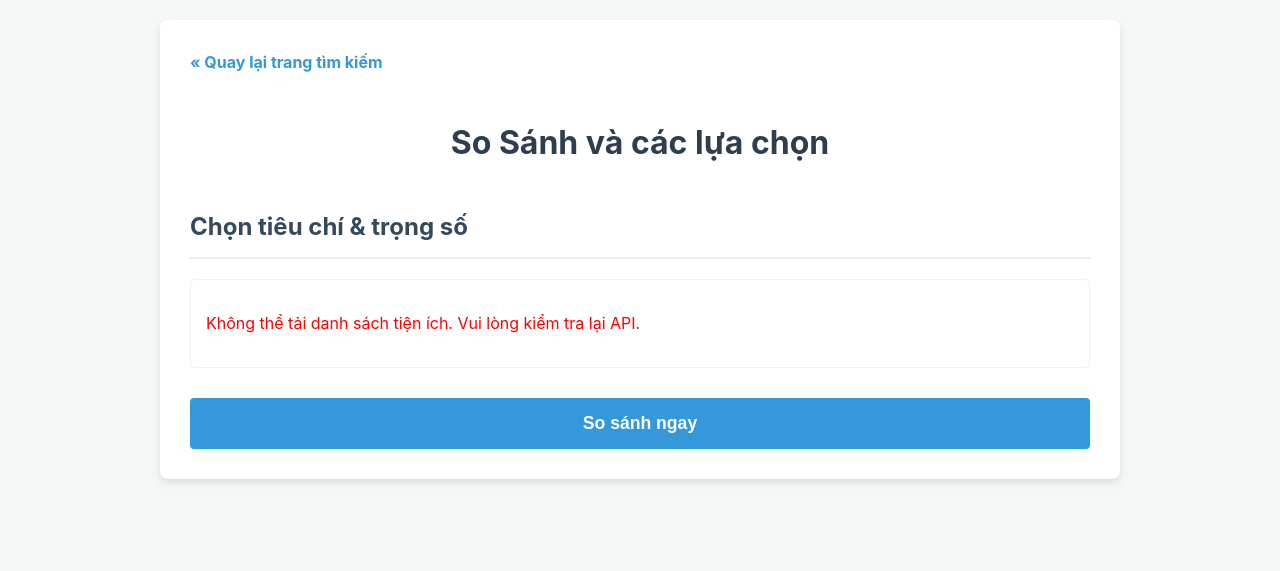
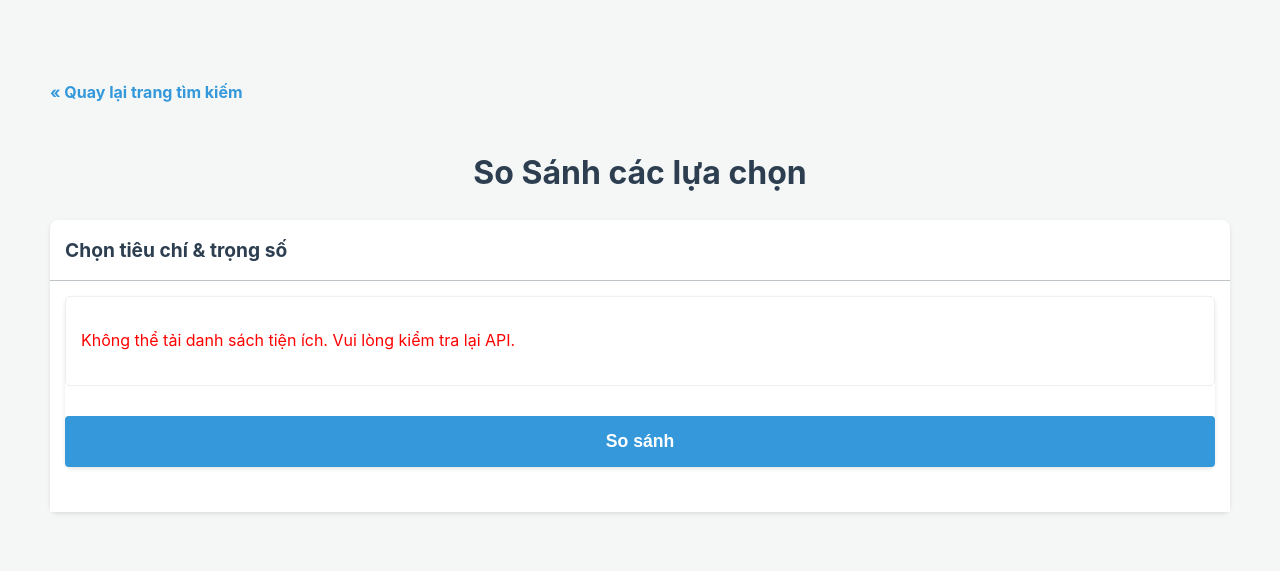
Before and after one commit to Tran-Ngoc-Bao/Decision_Support_System, a Python web app: template app/web/template/compare.html in a window 1280 px wide. Shown: the top 571 px of the page. Run offline with Jinja, Linux system fonts and the light colour scheme; the template is opened without the code that fills it, so the values that code supplies are empty.

Commit message:
minhhn: update UI

```diff
--- /dev/null
+++ b/app/web/static/css/base.css
@@ -0,0 +1,67 @@
+/* ==========================================================================
+   Base Styles - Các style chung cho toàn bộ trang web
+   ========================================================================== */
+
+body {
+    font-family: -apple-system, BlinkMacSystemFont, "Segoe UI", Roboto, "Helvetica Neue", Arial, sans-serif;
+    line-height: 1.6;
+    margin: 0;
+    padding: 20px;
+    background-color: #f4f7f6;
+    color: #333;
+}
+
+.main-container {
+    max-width: 1200px;
+    margin: 30px auto; /* Căn giữa và tạo khoảng cách trên dưới */
+    padding: 30px;
+    border-radius: 8px;
+    /*box-shadow: 0 4px 8px rgba(0,0,0,0.1);*/
+}
+
+/*
+ * Lớp tiện ích (Utility Class) cho các khối panel/box chung
+ * Cung cấp nền trắng, bo góc và bóng đổ nhất quán.
+ */
+.panel {
+    background: #fff;
+    border-radius: 8px;
+    box-shadow: 0 2px 4px rgba(0,0,0,0.1);
+    margin-bottom: 30px;
+}
+
+h1 {
+    text-align: center;
+    color: #2c3e50;
+}
+
+h2 {
+    color: #34495e;
+    border-bottom: 2px solid #ecf0f1;
+    padding-bottom: 10px;
+    margin-top: 40px;
+}
+
+a {
+    color: #3498db;
+}
+
+.collapsible-header {
+    color: #2c3e50;
+    cursor: pointer;
+    padding: 15px;
+    width: inherit;
+    border-bottom: 1px solid #bdc3c7;
+    text-align: left;
+    outline: none;
+    font-size: 1.2rem;
+    font-weight: bold;
+    user-select: none;
+    margin-bottom: 0;
+    margin-top: 0;
+}
+
+.collapsible-content {
+    background-color: #fff;
+    padding: 15px
+}
--- a/app/web/static/css/compare.css
+++ b/app/web/static/css/compare.css
@@ -1,34 +1,3 @@
-body {
-    font-family: -apple-system, BlinkMacSystemFont, "Segoe UI", Roboto, "Helvetica Neue", Arial, sans-serif;
-    line-height: 1.6;
-    margin: 0;
-    padding: 20px;
-    background-color: #f4f7f6;
-    color: #333;
-}
-
-.compare-container {
-    max-width: 900px;
-    margin: auto;
-    background: #fff;
-    padding: 30px;
-    border-radius: 8px;
-    box-shadow: 0 4px 8px rgba(0,0,0,0.1);
-}
-
-h1 {
-    text-align: center;
-    color: #2c3e50;
-    margin-bottom: 30px;
-}
-
-h2 {
-    color: #34495e;
-    border-bottom: 2px solid #ecf0f1;
-    padding-bottom: 10px;
-    margin-top: 40px;
-}
-
 .back-link {
     display: inline-block;
     margin-bottom: 20px;
@@ -42,7 +11,10 @@
 }
 
 #compare-form {
-    margin-top: 20px;
+    background: #fff;
+    border-radius: 8px;
+    box-shadow: 0 2px 4px rgba(0,0,0,0.1);
+    margin-bottom: 30px;
 }
 
 .amenities-container {
@@ -127,25 +151,19 @@
     font-weight: bold;
 }
 
-.collapsible-section {
-    margin-bottom: 20px;
-}
-
-.collapsible-header {
-    background-color: #ecf0f1;
-    color: #2c3e50;
-    cursor: pointer;
-    padding: 15px;
-    width: 100%;
-    border: none;
-    text-align: left;
-    outline: none;
-    font-size: 1.2rem;
-    border-radius: 5px;
-    user-select: none; /* Ngăn chọn văn bản khi click */
-}
-
 .toggle-icon {
     float: right;
     font-weight: bold;
 }
+
+.rank-cell {
+    font-size: 1.2em;
+    font-weight: bold;
+    text-align: center !important;
+    color: #3498db;
+}
+
+.score-cell {
+    font-weight: bold;
+    color: #27ae60;
+}
--- a/app/web/static/js/compare.js
+++ b/app/web/static/js/compare.js
@@ -51,7 +51,7 @@
     fetchAmenities();
 
     const form = document.getElementById("compare-form");
-    const resultsDiv = document.getElementById("results");
+    const resultsDiv = document.getElementById("results-compare");
 
     form.addEventListener("submit", async (e) => {
         e.preventDefault();
@@ -121,50 +121,47 @@
             return;
         }
 
-        let idealCriteriaHtml = '';
+        let idealSolutionsHtml = '';
         if (idealBest && idealWorst) {
-            idealCriteriaHtml = `
+            idealSolutionsHtml = `
                 <div class="collapsible-section">
-                    <h2 class="collapsible-header">Tiêu chí lý tưởng và tồi nhất <span class="toggle-icon">-</span></h2>
+                    <h2 class="collapsible-header">Bảng Tiêu Chí Lý Tưởng <span class="toggle-icon">-</span></h2>
                     <div class="collapsible-content" style="display: block;">
-                        <div class="ideal-criteria">
-                            <div class="ideal-card">
-                                <h3>Lý tưởng (Ideal Best)</h3>
-                                <p><strong>Giá:</strong> ${idealBest.price.toFixed(2)} triệu</p>
-                                <p><strong>Diện tích:</strong> ${idealBest.acreage.toFixed(2)} m²</p>
-                                <p><strong>Tỉ lệ diện tích/giá:</strong> ${idealBest.acreage_ratio.toFixed(3)}</p>
-                                <p><strong>Điểm tiện ích:</strong> ${idealBest.amenities_w.toFixed(3)}</p>
-                                <p><strong>Tỉ lệ tiện ích/giá:</strong> ${idealBest.amenities_ratio.toFixed(3)}</p>
-                            </div>
-                            <div class="ideal-card">
-                                <h3>Tồi nhất (Ideal Worst)</h3>
-                                <p><strong>Giá:</strong> ${idealWorst.price.toFixed(2)} triệu</p>
-                                <p><strong>Diện tích:</strong> ${idealWorst.acreage.toFixed(2)} m²</p>
-                                <p><strong>Tỉ lệ diện tích/giá:</strong> ${idealWorst.acreage_ratio.toFixed(3)}</p>
-                                <p><strong>Điểm tiện ích:</strong> ${idealWorst.amenities_w.toFixed(3)}</p>
-                                <p><strong>Tỉ lệ tiện ích/giá:</strong> ${idealWorst.amenities_ratio.toFixed(3)}</p>
-                            </div>
-                        </div>
+                        <table class="ideal-table">
+                            <thead>
+                                <tr>
+                                    <th>Tiêu chí</th>
+                                    <th>Lý tưởng (Tốt nhất)</th>
+                                    <th>Tồi nhất</th>
+                                </tr>
+                            </thead>
+                            <tbody>
+                                <tr><td>Giá (triệu)</td><td>${idealBest.price.toFixed(2)}</td><td>${idealWorst.price.toFixed(2)}</td></tr>
+                                <tr><td>Diện tích (m²)</td><td>${idealBest.acreage.toFixed(2)}</td><td>${idealWorst.acreage.toFixed(2)}</td></tr>
+                                <tr><td>Tỉ lệ diện tích/giá</td><td>${idealBest.acreage_ratio.toFixed(3)}</td><td>${idealWorst.acreage_ratio.toFixed(3)}</td></tr>
+                                <tr><td>Điểm tiện ích</td><td>${idealBest.amenities_w.toFixed(3)}</td><td>${idealWorst.amenities_w.toFixed(3)}</td></tr>
+                                <tr><td>Tỉ lệ tiện ích/giá</td><td>${idealBest.amenities_ratio.toFixed(3)}</td><td>${idealWorst.amenities_ratio.toFixed(3)}</td></tr>
+                            </tbody>
+                        </table>
                     </div>
                 </div>
             `;
         }
 
-        const tableHtml = `
+        const resultsTableHtml = `
             <div class="collapsible-section">
-                <h2 class="collapsible-header">Kết quả xếp hạng <span class="toggle-icon">-</span></h2>
+                <h2 class="collapsible-header">Bảng Xếp Hạng Chi Tiết <span class="toggle-icon">-</span></h2>
                 <div class="collapsible-content" style="display: block;">
                     <table class="results-table">
                         <thead>
                             <tr>
-                                <th>Id   </th>
                                 <th>Hạng</th>
                                 <th>Tiêu đề</th>
                                 <th>Giá (triệu)</th>
                                 <th>Diện tích (m²)</th>
-                                <th>Điểm diện tích (m²/triệu)</th>
-                                <th>Phù hợp tiện ích</th>
-                                <th>Điểm tiện ích (/triệu)</th>
+                                <th>Điểm DT/Giá</th>
+                                <th>Điểm Tiện Ích</th>
+                                <th>Điểm TT/Giá</th>
                                 <th>Điểm TOPSIS</th>
                                 <th>Tiện ích phù hợp</th>
                             </tr>
@@ -173,28 +170,22 @@
                             ${houses.map(h => {
                                 const availableAmenitiesHtml = (h.environments || [])
                                     .map(amenity => {
-                                        // Đánh dấu các tiện ích khớp với lựa chọn của người dùng
                                         const isMatched = (h.matched_amenities || []).some(matched => matched.id === amenity.id);
                                         return `<span class="amenity-tag ${isMatched ? 'matched' : ''}">${amenity.value}</span>`;
                                     })
-                                    .join(', ');
+                                    .join('');
 
                                 return `
                                 <tr>
-                                    <td>${h.id}   </td>
-                                    <td>${h.rank}</td>
+                                    <td class="rank-cell">${h.rank}</td>
                                     <td title="${h.address}">${h.title}</td>
-                                    <td>${h.price}</td>
-                                    <td>${h.acreage}</td>
+                                    <td>${h.price.toFixed(2)}</td>
+                                    <td>${h.acreage.toFixed(2)}</td>
                                     <td>${h.acreage_ratio.toFixed(3)}</td>
                                     <td>${h.amenities_w.toFixed(3)}</td>
                                     <td>${h.amenities_ratio.toFixed(3)}</td>
-                                    <td>${h.topsis_score.toFixed(3)}</td>
-                                    <td>
-                                        <div class="amenities-list">
-                                            ${availableAmenitiesHtml || 'Không có thông tin'}
-                                        </div>
-                                    </td>
+                                    <td class="score-cell">${h.topsis_score.toFixed(4)}</td>
+                                    <td><div class="amenities-list">${availableAmenitiesHtml || 'N/A'}</div></td>
                                 </tr>
                                 `;
                             }).join("")}
@@ -205,7 +196,7 @@
         `;
 
         // Hiển thị tiêu chí lý tưởng trước, sau đó đến bảng kết quả
-        resultsDiv.innerHTML = idealCriteriaHtml + tableHtml;
+        resultsDiv.innerHTML = idealSolutionsHtml + resultsTableHtml;
     }
 
     // Thêm event listener cho các mục có thể thu gọn/mở rộng
--- a/app/web/template/compare.html
+++ b/app/web/template/compare.html
@@ -4,24 +4,29 @@
     <meta charset="UTF-8">
     <meta name="viewport" content="width=device-width, initial-scale=1.0">
     <title>So Sánh và Lựa Chọn Tiêu Chí</title>
+    <link rel="stylesheet" href="../static/css/base.css">
     <link rel="stylesheet" href="../static/css/compare.css">
 </head>
 <body>
 
-<div class="compare-container">
+<div class="main-container">
     <a href="javascript:history.back()" class="back-link">&laquo; Quay lại trang tìm kiếm</a>
 
-    <h1>So Sánh và các lựa chọn</h1>
+    <h1>So Sánh các lựa chọn</h1>
 
-    <h2>Chọn tiêu chí & trọng số</h2>
-    <form id="compare-form">
-        <div id="amenities-container" class="amenities-container">
-            <!-- Danh sách tiện ích sẽ được chèn vào đây bằng JavaScript -->
-            <p>Đang tải danh sách tiện ích...</p>
+    <div class="panel">
+        <h2 class="collapsible-header">Chọn tiêu chí & trọng số</h2>
+        <div class="collapsible-content">
+            <form id="compare-form">
+                <div id="amenities-container" class="amenities-container">
+                    <p>Đang tải danh sách tiện ích...</p>
+                </div>
+                <button type="submit">So sánh</button>
+            </form>
         </div>
+    </div>
 
-        <button type="submit">So sánh ngay</button>
-    </form>
+    <div id="results-compare" class="panel"></div>
 
     <div id="results"></div>
 </div>
```
Also changed, not shown: other parts of app/web/static/css/compare.css (+52 -0 lines), app/web/static/css/index.css (renamed from app/web/static/css/style.css, +0 -17 lines), app/web/template/index.html (+4 -3 lines).
